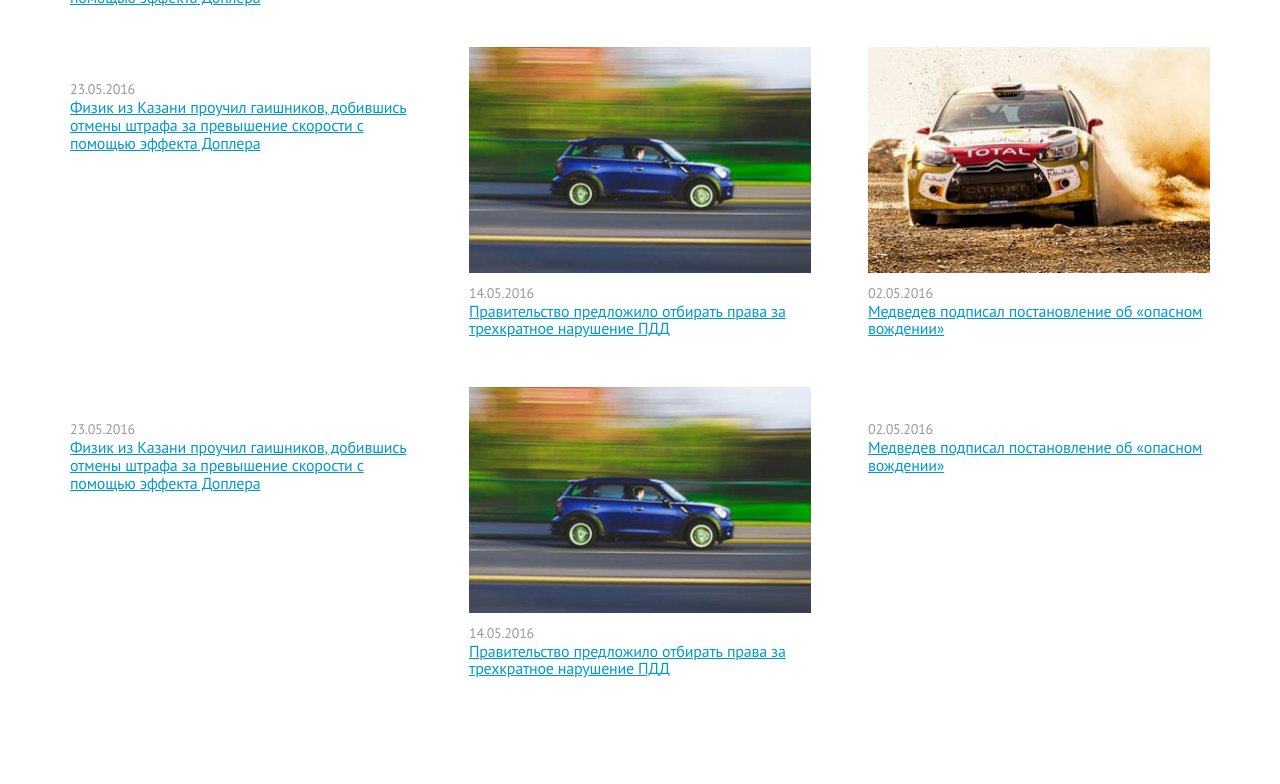
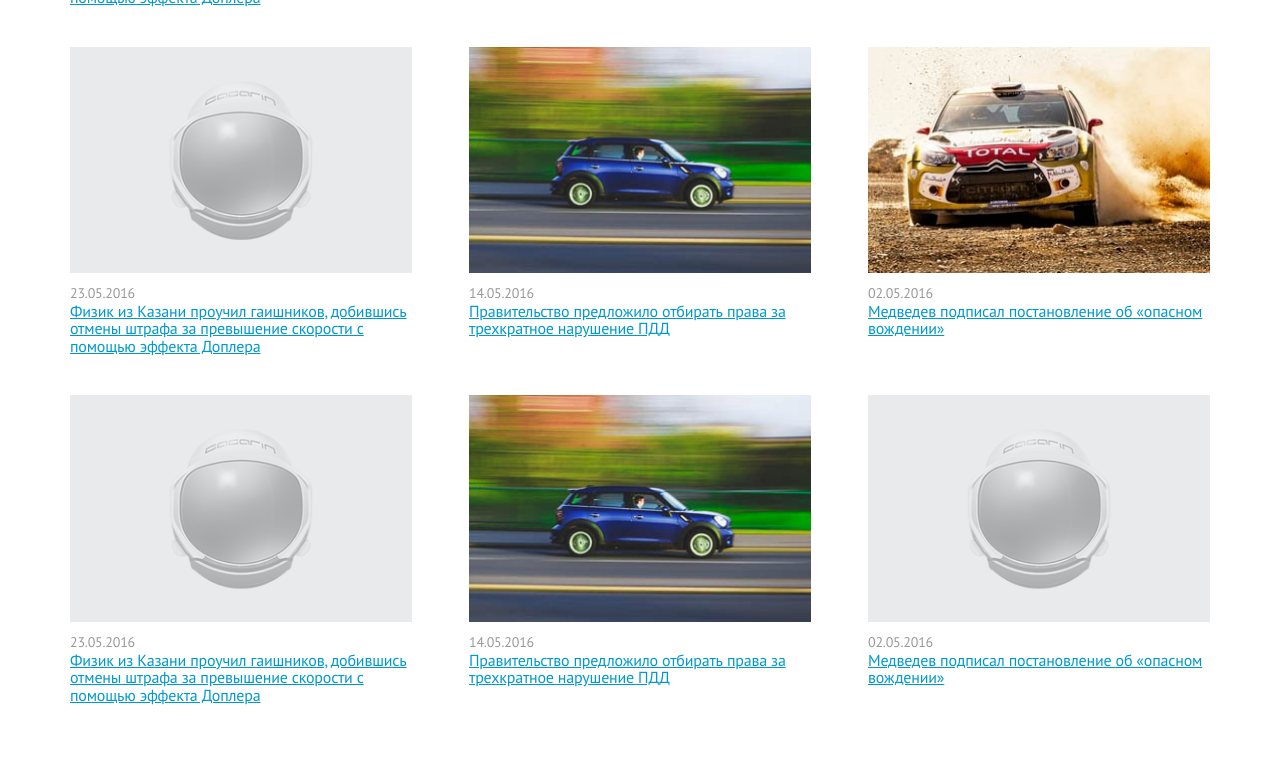
Before and after one commit to clientlab/gagarin, a plain HTML site: page dist/blog.html in a window 1280 px wide. Shown: the part 540-1324 px from the top of the page. Drawn offline with Linux system fonts and the light colour scheme.

Commit message:
Commit 9

```diff
--- a/dist/blog.html
+++ b/dist/blog.html
@@ -64,7 +64,7 @@
                     </div>
                 </li>
                 <li>
-                    <div class="image"><img src="" alt="" style="width: 100%"><!-- убрать width100 если будет фото >360px--></div>
+                    <div class="image"><img src="img/staff/error.png" alt="" style="width: 100%"><!-- убрать width100 если будет фото >360px--></div>
                     <div class="description">
                         <p class="date">23.05.2016</p>
                         <h3><a href="">Физик из Казани проучил гаишников,
@@ -89,7 +89,7 @@
                     </div>
                 </li>
                 <li>
-                    <div class="image"><img src="" alt="" style="width: 100%"><!-- убрать width100 если будет фото >360px--></div>
+                    <div class="image"><img src="img/staff/error.png" alt="" style="width: 100%"><!-- убрать width100 если будет фото >360px--></div>
                     <div class="description">
                         <p class="date">23.05.2016</p>
                         <h3><a href="">Физик из Казани проучил гаишников,
@@ -106,7 +106,7 @@
                     </div>
                 </li>
                 <li>
-                    <div class="image"><img src="" alt="" style="width: 100%"><!-- убрать width100 если будет фото >360px--></div>
+                    <div class="image"><img src="img/staff/error.png" alt="" style="width: 100%"><!-- убрать width100 если будет фото >360px--></div>
                     <div class="description">
                         <p class="date">02.05.2016</p>
                         <h3><a href="">Медведев подписал постановление об
--- a/dist/js/common.js
+++ b/dist/js/common.js
@@ -395,4 +395,9 @@ function thx() {
 //error img
 $('img').error(function(){
     $(this).attr('src', 'img/staff/error.png');
-})
+});
+function imgError(image) {
+    image.onerror = "";
+    image.src = "img/staff/error.png";
+    return true;
+};
```
